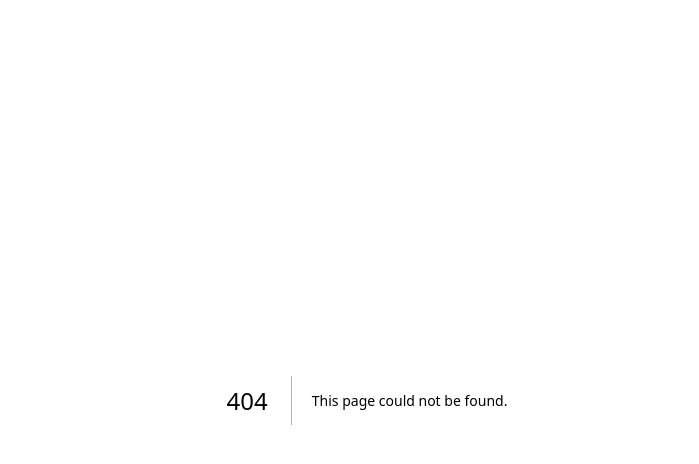
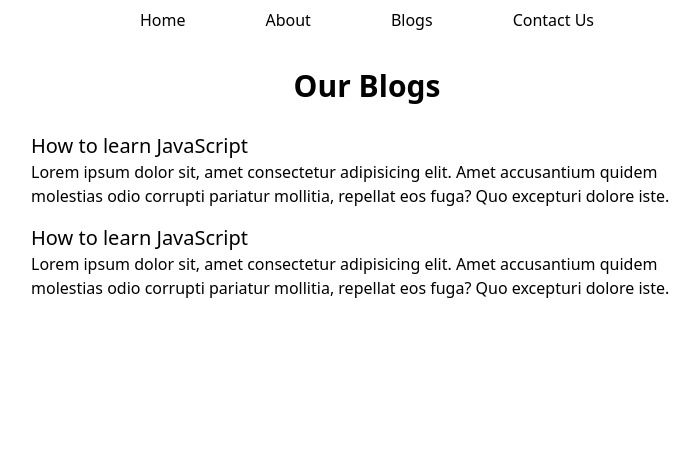
Before and after one commit to 0xAraj/Hunting-Coders, a Next.js app: page /blog in a window 1280 px wide. Before the commit this address had no page. Shown: the top 464 px of the page, without its empty margins (273-972 px from the left). Built offline with nearby package versions, Linux system fonts and the light colour scheme.

Commit message:
pages and basic blog page is done

```diff
--- /dev/null
+++ b/components/BlogCard.js
@@ -0,0 +1,18 @@
+import React from "react";
+
+const BlogCard = () => {
+  return (
+    <>
+      <div className="max-w-2xl mx-auto my-4">
+        <h3 className="text-xl">How to learn JavaScript</h3>
+        <p>
+          Lorem ipsum dolor sit, amet consectetur adipisicing elit. Amet
+          accusantium quidem molestias odio corrupti pariatur mollitia, repellat
+          eos fuga? Quo excepturi dolore iste.
+        </p>
+      </div>
+    </>
+  );
+};
+
+export default BlogCard;
--- a/components/HeroSection.js
+++ b/components/HeroSection.js
@@ -14,6 +14,7 @@ const HeroSection = () => {
           Code smarter, not harder: tips, tricks, and insights for developers.
         </p>
       </div>
+      <h2 className="text-center text-3xl mt-10 font-bold">Latest Blogs</h2>
     </>
   );
 };
--- a/components/Navbar.js
+++ b/components/Navbar.js
@@ -1,13 +1,22 @@
 import React from "react";
+import Link from "next/link";
 
 const Navbar = () => {
   return (
     <nav className="py-2">
       <ul className="flex space-x-20 justify-center">
-        <li className="cursor-pointer">Home</li>
-        <li className="cursor-pointer">About</li>
-        <li className="cursor-pointer">Blogs</li>
-        <li className="cursor-pointer">Contact Us</li>
+        <li>
+          <Link href="/">Home</Link>
+        </li>
+        <li>
+          <Link href="/about">About</Link>
+        </li>
+        <li>
+          <Link href="/blog">Blogs</Link>
+        </li>
+        <li>
+          <Link href="/contact">Contact Us</Link>
+        </li>
       </ul>
     </nav>
   );
--- a/pages/_app.js
+++ b/pages/_app.js
@@ -1,5 +1,11 @@
-import '@/styles/globals.css'
+import "@/styles/globals.css";
+import Navbar from "@/components/navbar";
 
 export default function App({ Component, pageProps }) {
-  return <Component {...pageProps} />
+  return (
+    <>
+      <Navbar />
+      <Component {...pageProps} />
+    </>
+  );
 }
--- /dev/null
+++ b/pages/about.js
@@ -0,0 +1,7 @@
+import React from "react";
+
+const about = () => {
+  return <div>about</div>;
+};
+
+export default about;
--- /dev/null
+++ b/pages/blog.js
@@ -0,0 +1,14 @@
+import BlogCard from "@/components/BlogCard";
+import React from "react";
+
+const blog = () => {
+  return (
+    <>
+      <h2 className="text-center text-3xl font-bold my-7">Our Blogs</h2>
+      <BlogCard />
+      <BlogCard />
+    </>
+  );
+};
+
+export default blog;
--- /dev/null
+++ b/pages/contact.js
@@ -0,0 +1,7 @@
+import React from "react";
+
+const contact = () => {
+  return <div>contact</div>;
+};
+
+export default contact;
--- a/pages/index.js
+++ b/pages/index.js
@@ -1,6 +1,6 @@
 import Head from "next/head";
-import Navbar from "/components/Navbar";
 import HeroSection from "@/components/HeroSection";
+import BlogCard from "@/components/BlogCard";
 
 export default function Home() {
   return (
@@ -8,8 +8,10 @@ export default function Home() {
       <Head>
         <title>Hunting Coders</title>
       </Head>
-      <Navbar />
       <HeroSection />
+      <BlogCard />
+      <BlogCard />
+      <BlogCard />
     </>
   );
 }
```
